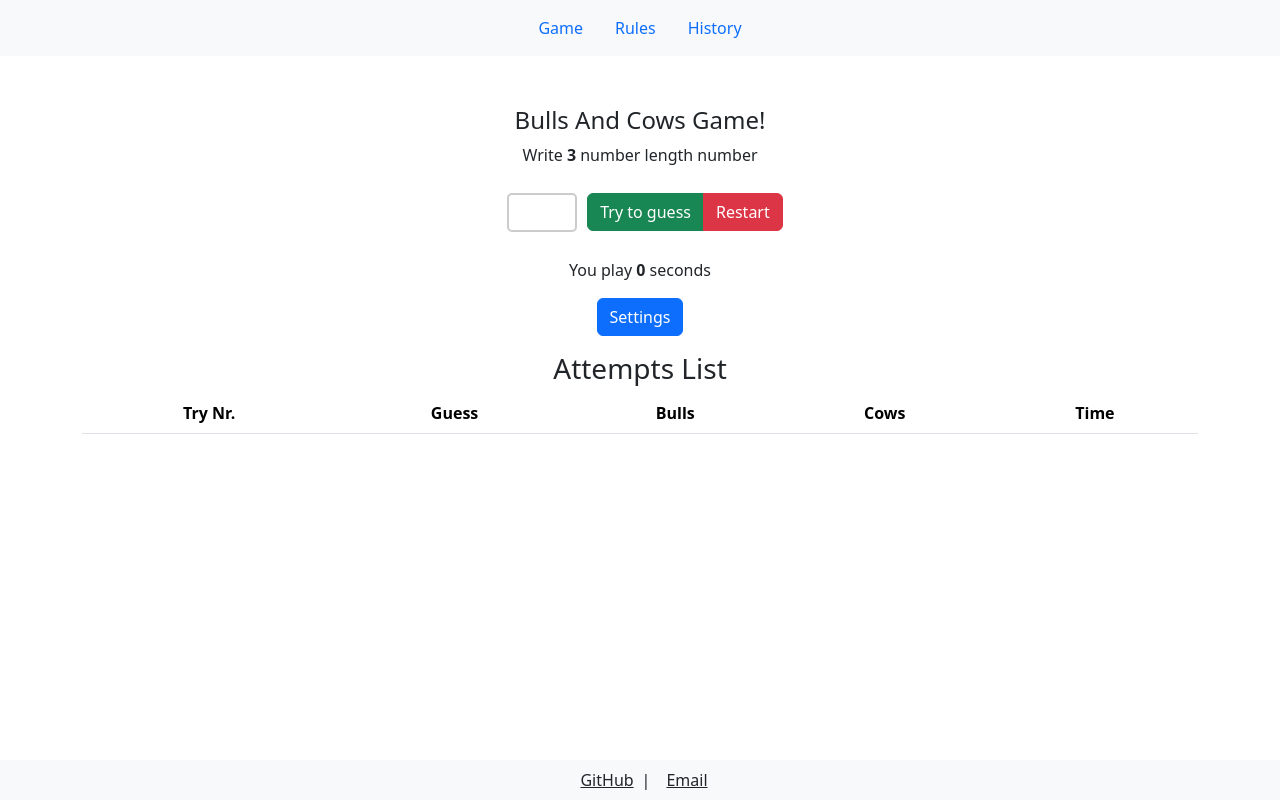
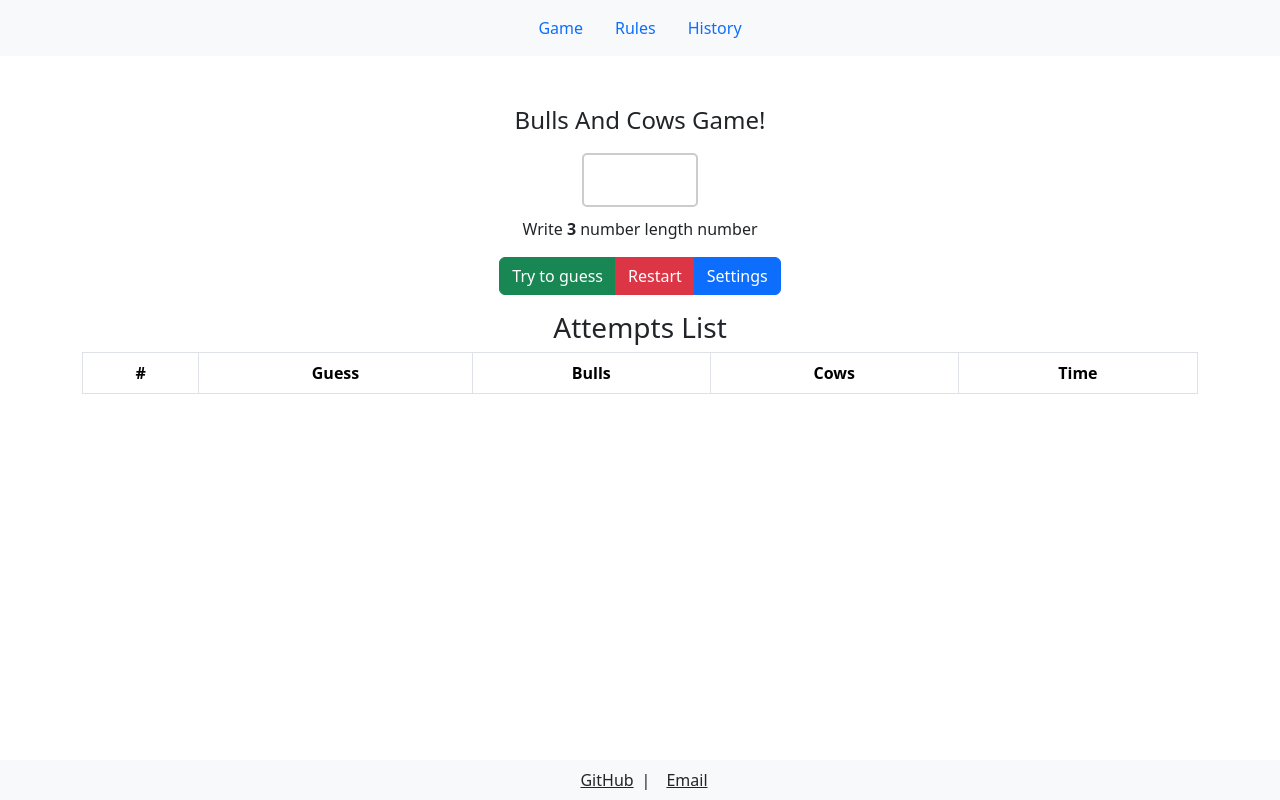
Before and after one commit to ImWeffi/Bulls_Cows, a React (Create React App) app: page / in a window 1280 px wide. Built offline with nearby package versions, Linux system fonts and the light colour scheme.

Commit message:
Fix SettingsModal and Game styles

```diff
--- a/src/components/AttemptsList.jsx
+++ b/src/components/AttemptsList.jsx
@@ -5,10 +5,10 @@ const AttemptsList = ({ attempts = [] }) => {
   return (
     <div className="attempts-list">
       <h3>Attempts List</h3>
-      <table className="table">
-        <thead>
+      <table className="table table-striped table-bordered">
+        <thead className="thead-dark">
           <tr>
-            <th scope="col">Try Nr.</th>
+            <th scope="col">#</th>
             <th scope="col">Guess</th>
             <th scope="col">Bulls</th>
             <th scope="col">Cows</th>
--- a/src/components/SettingsModal.jsx
+++ b/src/components/SettingsModal.jsx
@@ -8,18 +8,34 @@ function SettingsModal({
   defaultNumberLength,
 }) {
   const [show, setShow] = useState(false);
-
-  const handleClose = () => setShow(false);
-  const handleShow = () => setShow(true);
+  const [selectedNumberLength, setSelectedNumberLength] = useState(
+    defaultNumberLength
+  );
+  const [hasChanged, setHasChanged] = useState(false);
 
   const handleNumberLengthChange = (e) => {
     const selectedValue = parseInt(e.target.value, 10);
+    setSelectedNumberLength(selectedValue);
     onNumberLengthChange(selectedValue);
+    setHasChanged(true);
+  };
+
+  const handleClose = () => {
+    if (hasChanged) {
+      return;
+    }
+    setShow(false);
+  };
+
+  const handleRestartAndClose = () => {
+    onRestart();
+    setShow(false);
+    setHasChanged(false);
   };
 
   return (
     <>
-      <Button variant="primary" onClick={handleShow}>
+      <Button variant="primary" onClick={() => setShow(true)}>
         Settings
       </Button>
 
@@ -29,33 +45,33 @@ function SettingsModal({
         backdrop="static"
         keyboard={false}
       >
-        <Modal.Header closeButton>
+        <Modal.Header closeButton={!hasChanged}>
           <Modal.Title>Settings</Modal.Title>
         </Modal.Header>
         <Modal.Body>
-          <br />
-
           <label htmlFor="numberLength">Change Number Length:</label>
           <select
             id="numberLength"
             onChange={handleNumberLengthChange}
-            defaultValue={defaultNumberLength}
+            value={selectedNumberLength}
             required
           >
-            {Array.from({ length: 9 }, (_, index) => index + 1).map(
-              (number) => (
-                <option key={number} value={number}>
-                  {number}
-                </option>
-              )
-            )}
+            {Array.from({ length: 9 }, (_, index) => (
+              <option key={index + 1} value={index + 1}>
+                {index + 1}
+              </option>
+            ))}
           </select>
         </Modal.Body>
         <Modal.Footer>
-          <Button variant="danger" onClick={onRestart}>
+          <Button variant="danger" onClick={handleRestartAndClose}>
             Restart Game
           </Button>
-          <Button variant="secondary" onClick={handleClose}>
+          <Button
+            variant="secondary"
+            onClick={handleClose}
+            disabled={hasChanged}
+          >
             Close
           </Button>
         </Modal.Footer>
--- a/src/pages/Game.jsx
+++ b/src/pages/Game.jsx
@@ -128,9 +128,6 @@ const Game = () => {
       <div className="container mt-5">
         <div className="game text-center">
           <h4>Bulls And Cows Game!</h4>
-          <p>
-              Write <strong>{numberLength} </strong>number length number
-            </p>
           <form onSubmit={guessSumbit}>
             <input
               id="guess"
@@ -142,30 +139,33 @@ const Game = () => {
               minLength={numberLength}
               maxLength={numberLength}
               size={numberLength}
+              disabled={gameWon}
               required
-              disabled={gameWon}
             />
+
+            <p>
+              Write <strong>{numberLength} </strong>number length number
+            </p>
+
             <div className="btn-group" role="group">
-              <button className="btn btn-success" type="sumbit">
+              <button
+                className="btn btn-success"
+                type="sumbit"
+                disabled={gameWon}
+              >
                 Try to guess
               </button>
               <button className="btn btn-danger" onClick={restartGame}>
                 Restart
               </button>
+              <SettingsModal
+                onRestart={handleRestart}
+                onNumberLengthChange={handleNumberLengthChangeModal}
+                defaultNumberLength={numberLength}
+              />
             </div>
-
-            <p className="mt-3">
-              You play <strong>{timer} </strong>seconds
-            </p>
           </form>
 
-          <div>
-            <SettingsModal
-              onRestart={handleRestart}
-              onNumberLengthChange={handleNumberLengthChangeModal}
-              defaultNumberLength={numberLength}
-            />
-          </div>
           <p className="mt-3">{feedback}</p>
           <AttemptsList attempts={attempts} />
         </div>
--- a/src/styles/Game.css
+++ b/src/styles/Game.css
@@ -8,7 +8,8 @@
     margin: 10px;
     border: 2px solid #ccc;
     border-radius: 5px;
-    font-size: 10px;
+    font-size: 20px;
+    text-align: center;
   }
 
   .game input:disabled {
```
